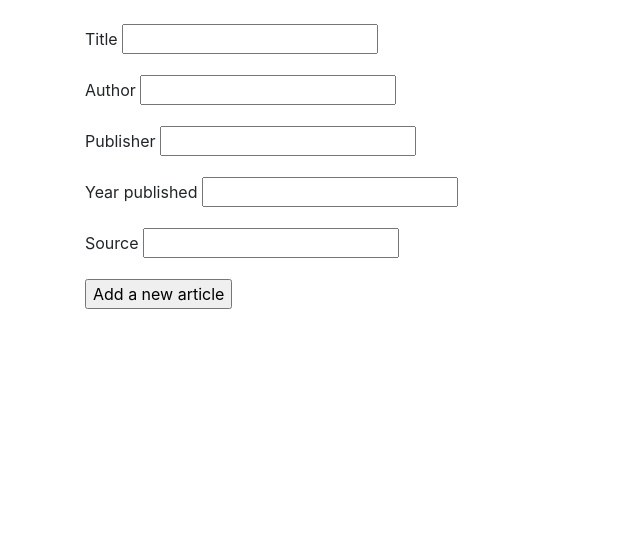
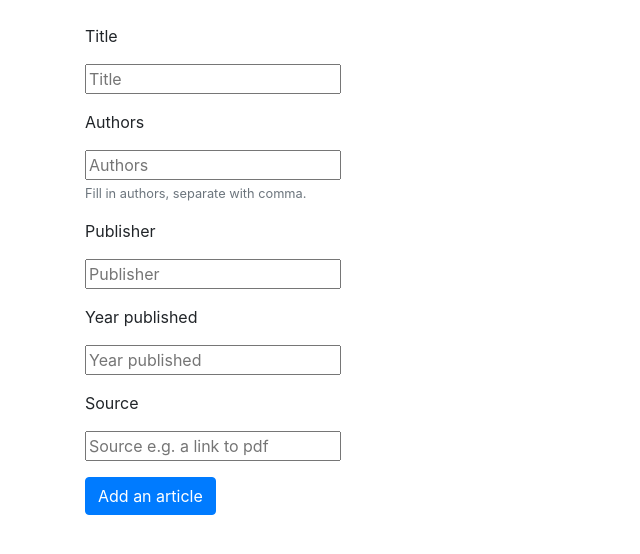
Before and after one commit to puuro-maria/artikkelitietokanta, a Flask app: template application/templates/artikkelit/new.html in a window 1280 px wide. Shown: the part 56-610 px from the top of the page, without its empty margins (0-640 px from the left). Run offline with Flask 2, Linux system fonts and the light colour scheme; the template is opened without the code that fills it: values that come from a table or form of the project are taken from there, others are empty; some libraries are stand-ins or nearby versions.

Commit message:
korjauksia uuden artikkelin lomakkeeseen

```diff
--- a/application/artikkelit/forms.py
+++ b/application/artikkelit/forms.py
@@ -4,7 +4,7 @@ from wtforms import StringField, IntegerField, BooleanField, validators
 class ArtikkeliForm(FlaskForm):
     name = StringField("Title", [validators.DataRequired()])
     publisher = StringField("Publisher", [validators.DataRequired()])
-    authors = StringField("Author", [validators.DataRequired()])
+    authors = StringField("Authors", [validators.DataRequired()])
     source = StringField("Source", [validators.DataRequired()])
     year = IntegerField("Year published", [validators.NumberRange(min=0, max=None, message="Positive integer required")])
     read = BooleanField("Read")
--- a/application/templates/artikkelit/new.html
+++ b/application/templates/artikkelit/new.html
@@ -5,85 +5,60 @@
 
 <form method="POST" action="{{ url_for('artikkelit_create') }}">
   <div class="form-group">
-    <td>
-    {{ form.name.label }}
-      </td>
-      <td>
-        {{ form.name }}
-      </td>
-      <td>
+
+    <label>{{ form.name.label }}</label>
+      <br>{{ form.name(placeholder="Title") }}
         <ul>
           {% for error in form.name.errors %}
           <li>{{ error }}</li>
           {% endfor %}
         </ul>
-      </td>
-    </tr>
-    <tr>
-      <td>
-        {{ form.authors.label }}
-      </td>
-      <td>
-        {{ form.authors }}
-      </td>
-      <td>
+  </div>
+  <div class="form-group"></div>
+
+        <label>{{ form.authors.label }}</label>
+
+        <br>{{ form.authors(placeholder="Authors") }}
+        <small id="Help" class="form-text text-muted">Fill in authors, separate with comma.</small>
+
         <ul>
           {% for error in form.authors.errors %}
           <li>{{ error }}</li>
           {% endfor %}
-        </ul>
-      </td>
-    </tr>
-    <tr>
-      <td>
-        {{ form.publisher.label }}
-      </td>
-      <td>
-        {{ form.publisher }}
-      </td>
-      <td>
+
+  </div>
+  <div class="form-group"></div>
+
+        <label>{{ form.publisher.label }}</label>
+
+        <br>{{ form.publisher(placeholder="Publisher") }}
+
         <ul>
           {% for error in form.publisher.errors %}
           <li>{{ error }}</li>
           {% endfor %}
         </ul>
-      </td>
-    </tr>
-    <tr>
-      <td>
-        {{ form.year.label }}
-      </td>
-      <td>
-        {{ form.year }}
-      </td>
-      <td>
+
+  </div>
+  <div class="form-group"></div>
+        <label>{{ form.year.label }}</label>
+        <br>{{ form.year(placeholder="Year published") }}
         <ul>
           {% for error in form.year.errors %}
           <li>{{ error }}</li>
           {% endfor %}
         </ul>
-      </td>
-    </tr>
-    <tr>
-      <td>
-        {{ form.source.label }}
-      </td>
-      <td>
-        {{ form.source }}
-      </td>
-      <td>
+  </div>
+  <div class="form-group"></div>
+        <label>{{ form.source.label }}</label>
+        <br>{{ form.source(placeholder="Source e.g. a link to pdf") }}
         <ul>
           {% for error in form.source.errors %}
           <li>{{ error }}</li>
           {% endfor %}
         </ul>
-      </td>
-          </tr>
-          <tr>
-      <td colspan="2">
-        <input type="submit" value="Add a new article"/>
-      </td>
-    </tr>
+    </div>
+        <button type="submit" class="btn btn-primary">Add an article</button>
 </form>
 
 {% endblock %}
```
